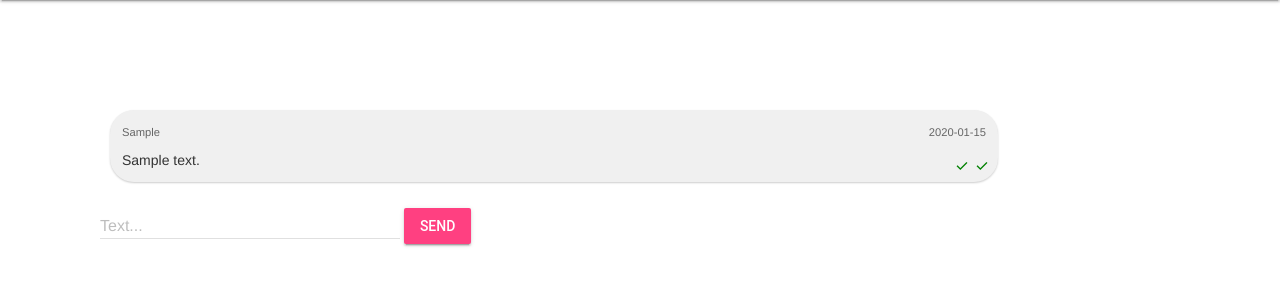
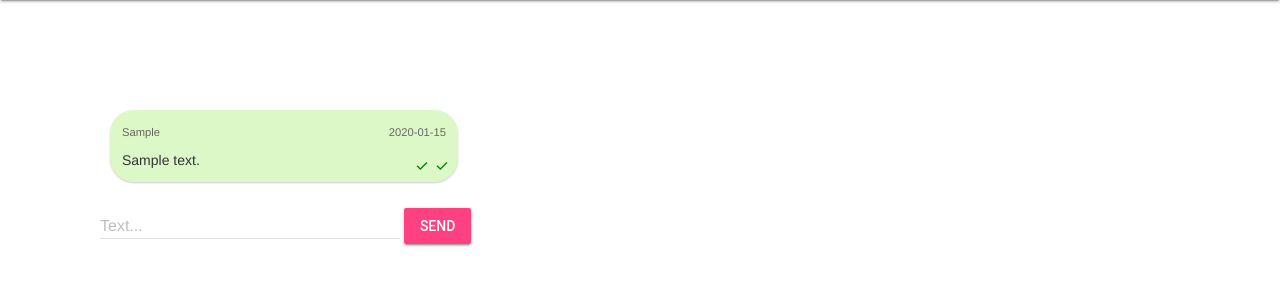
Before and after one commit to Daxi90/Django-ChatApp, a Django app: page / in a window 1280 px wide. Shown: the part 64-364 px from the top of the page. Run offline with Django 5.2, Linux system fonts and the light colour scheme; a user stored in the database is signed in; tables that the repository leaves empty hold one stand-in row (values such as "Sample post").

Commit message:
Added helpuser and styling for own messages

```diff
--- a/chat/templates/chat/index.html
+++ b/chat/templates/chat/index.html
@@ -5,13 +5,15 @@
 
 <div id="messageContainer">
   {% for message in messages %}
-  <div class="chat-bubble" sender="{{ message.sender }}" receiver="{{ message.receiver }}">
+  <div class="chat-bubble {% if message.author == request.user %}sent-message{% else %}received-message{% endif %} " currentUser="{{ user.username }}" sender="{{ message.author }}" receiver="{{ message.receiver }}">
     <div class="message-info">
       <span class="message-author">{{ message.author.first_name }}</span>
       <span class="message-date">{{ message.created_at|date:"Y-m-d" }}</span>
       <div class="statusContainer">
+        {% if message.author == request.user %}
         <span class="material-symbols-outlined sent">done</span>
         <span class="material-symbols-outlined received">done</span>
+        {% endif %}
       </div>
 
     </div>
--- a/chat/views.py
+++ b/chat/views.py
@@ -17,7 +17,8 @@ def index(request):
     if request.method == 'POST':
         print("Received data: " + request.POST['textmessage'])
         myChat = Chat.objects.get(id=1)
-        new_message = Message.objects.create(text=request.POST['textmessage'], chat=myChat, author=request.user, receiver=request.user)
+        new_message = Message.objects.create(text=request.POST['textmessage'], chat=myChat, author=request.user, receiver=User.objects.get(username='helpuser')
+)
         serialized_obj = serializers.serialize('json', [new_message])
         return JsonResponse(serialized_obj[1:-1], safe=False)
 
--- a/static/css/style.css
+++ b/static/css/style.css
@@ -36,7 +36,7 @@
   background-color: #f0f0f0;
   border-radius: 24px;
   padding: 12px;
-  max-width: 80%;
+  max-width: 30%;
   margin: 10px;
   box-shadow: 0 1px 2px rgba(0, 0, 0, 0.2);
   display: flex;
@@ -69,7 +69,7 @@
   font-size: 1rem;
 }
 
-@media (max-width: 600px) {
+@media (max-width: 1000px) {
   .chat-bubble {
     max-width: 100%;
   }
@@ -93,3 +93,13 @@ span.material-symbols-outlined {
   font-size: 16px;
   color: green;
 }
+
+.sent-message {
+  background-color: #DCF8C6;
+  text-align: left;
+}
+
+.received-message {
+  background-color: #ECECEC;
+  text-align: left;
+}
--- a/static/js/sendMessage.js
+++ b/static/js/sendMessage.js
@@ -11,7 +11,7 @@ async function sendMessage() {
 
     // Temporäre Nachricht mit neuer Struktur
     messageContainer.innerHTML += /*html*/`
-        <div class="chat-bubble idle">
+        <div class="chat-bubble sent-message idle">
             <div class="message-info">
                 <span class="message-author">${firstName}</span>
                 <span class="message-date">${datumAlsString}</span>
@@ -45,7 +45,7 @@ async function sendMessage() {
 
         // Füge die echte Nachricht hinzu, basierend auf der Struktur deiner Antwort
         messageContainer.innerHTML += /*html*/`
-            <div class="chat-bubble">
+            <div class="chat-bubble sent-message">
                 <div class="message-info">
                     <span class="message-author">${firstName}</span>
                     <span class="message-date">${responseJson.fields.created_at}</span>
```
